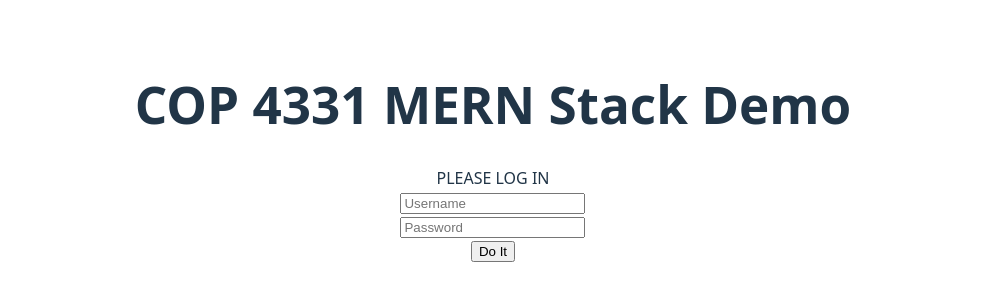
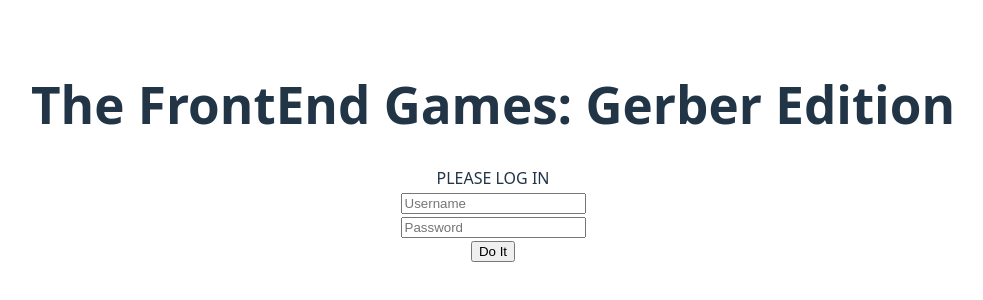
Before and after one commit to christopherjparrett/GerbBenchmark, a React (Vite) app in the folder frontend/: page / in a window 1280 px wide. Shown: the part 248-548 px from the top of the page, without its empty margins (147-1130 px from the left). Built offline with nearby package versions, Linux system fonts and the light colour scheme.

Commit message:
Update PageTitle.tsx

```diff
--- a/frontend/src/components/PageTitle.tsx
+++ b/frontend/src/components/PageTitle.tsx
@@ -1,7 +1,7 @@
 function PageTitle()
 {
    return(
-     <h1 id="title">COP 4331 MERN Stack Demo</h1>
+     <h1 id="title">The FrontEnd Games: Gerber Edition</h1>
    );
 };
 
```
